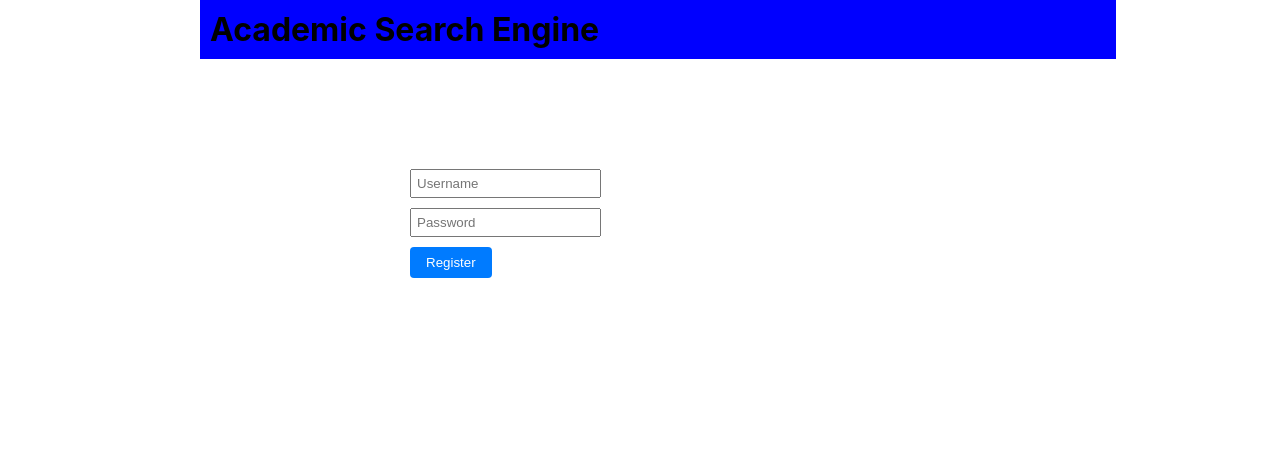
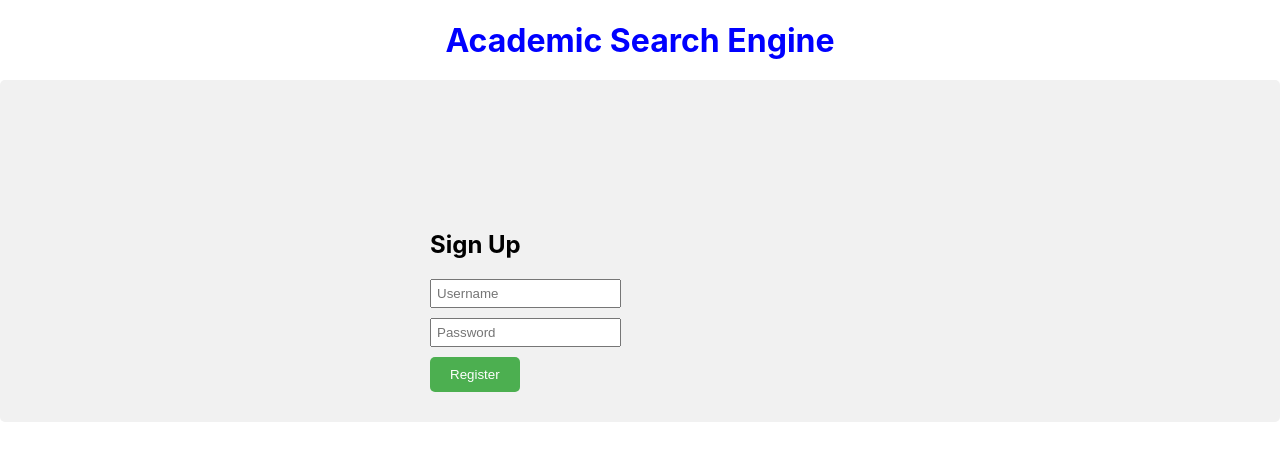
Before and after one commit to najeeb-ur-rahaman/search-engine, a React (Create React App) app: page /singup1 in a window 1280 px wide. Shown: the top 460 px of the page. Built offline with nearby package versions, Linux system fonts and the light colour scheme.

Commit message:
ui changes

```diff
--- a/src/App.js
+++ b/src/App.js
@@ -6,13 +6,15 @@ import Signup1 from './components/Signup1';
 import Home from './components/Home';
 function App() {
   return (
-
+    <div>
+    <h1 style={{textAlign:'center',color:'blue'}}>Academic Search Engine</h1>
    <Routes>
     <Route path='/' element={<Home/>}></Route>
     <Route path='/login' element={<SingnupPage/>}></Route>
     <Route path='/logout' element={<SingnupPage/>}></Route>
     <Route path='singup1' element={<Signup1/>}></Route>
       </Routes>
+      </div>
   );
 }
 
--- a/src/Form.css
+++ b/src/Form.css
@@ -3,6 +3,12 @@
     background-color: #f1f1f1;
     padding: 20px;
     border-radius: 5px;
+  }
+  .auth-container1 {
+    background-color: #f1f1f1;
+    padding: 10px;
+    border-radius: 5px;
+    margin: 0px 10px 400px 100px;
   }
 
   .input-group {
--- a/src/components/Home.js
+++ b/src/components/Home.js
@@ -23,16 +23,16 @@ const Home = () => {
        <>
        <div>
 
-<h1 style={center1}>Academic Search Engine</h1>
+
 </div>
-       {!islogin ?
+       {!islogin &&
         <div style={center}>
          <Link to="/login" >Login</Link>
         </div>
-        :
-        <div style={{position:"absollute",left:"700px",top:"20px",color: "#fff"}}>
-         <Link to="/logout" >Logout</Link>
-        </div>
+        // :
+        // <div style={{position:"absollute",float:'left',marginTop:'0px'}}>
+        //  <Link to="/logout" >Logout</Link>
+        // </div>
 }
 
         </>
--- a/src/components/SearchBar.js
+++ b/src/components/SearchBar.js
@@ -3,6 +3,8 @@ import List from './List'
 import SearchData from './SearchData';
 import { Link } from 'react-router-dom';
 import SignupPage from './SingnupPage'
+import '../Form.css'; // Import CSS file for styling
+import Home from './Home';
 const SearchBar = ({isLoggedIn}) => {
 
     const [data,setData]=useState([]);
@@ -24,7 +26,7 @@ const center= {
   margin:"00px 50px",
   width: "70%",
   padding: "10px",
-  top:"300px",
+  top:"200px",
   float:"left"
 }
 const center1= {
@@ -44,7 +46,7 @@ const center1= {
         setShowButton(false)
       };
     return(
-   <div>
+   <div className="auth-container1">
 
     {/* <div>
       {isLoggedIn &&
@@ -54,6 +56,9 @@ const center1= {
       }
     </div> */}
 
+          <div style={{position:"absolute", right:"100px",top:"100px"}}>
+         <Link to="/" element={<Home/>}>Logout</Link>
+         </div>
      {showButton?
      <div style={center}>
       <input  type="text" ref={inputElement} size="50"/>
--- a/src/components/Signup1.js
+++ b/src/components/Signup1.js
@@ -2,6 +2,7 @@ import { useState } from "react";
 import axios from "axios";
 import { Link } from "react-router-dom";
 import SignupPage from './SingnupPage.js'
+import '../Form.css'; // Import CSS file for styling
 const Signup1 = () => {
 
     const [username,setUsername] = useState('');
@@ -39,37 +40,67 @@ const Signup1 = () => {
         })
     }
     return (
+      // {message.includes("exist") ?
+      // <div style={{color:'red'}}>{message}</div> :
+      // <div style={{color:'green'}}>{message}</div>
+      // }
+      //   <div className="auth-container">
+      //  <h1 style={center1}>Academic Search Engine</h1>
 
-        <div>
-       <h1 style={center1}>Academic Search Engine</h1>
+
+      //     <input
+      //       type="text"
+      //       placeholder="Username"
+      //       value={username}
+      //       onChange={(e) => setUsername(e.target.value)}
+      //     />
+
+      //     <br/>
+      //     <div className="input-group">
+      //     <input
+      //       type="password"
+      //       placeholder="Password"
+      //       value={password}
+      //       onChange={(e) => setPassword(e.target.value)}
+      //     />
+      //     </div>
+      //     <div>
+      //     <button onClick={handleSubmit}>Register</button>
+
+      //     </div>
+      //     <br/>
+      //     <br/>
+      //     {message && <Link to="/" element={<SignupPage/>}>Go back to Login</Link>}
+      //     </div>
+
+
+
+
+      <div className="auth-container">
+
         <div style={center}>
+          {message==''?
+      <h2>Sign Up</h2>:""}
        {message.includes("exist") ?
       <div style={{color:'red'}}>{message}</div> :
       <div style={{color:'green'}}>{message}</div>
       }
-          <input
-            type="text"
-            placeholder="Username"
-            value={username}
-            onChange={(e) => setUsername(e.target.value)}
-          />
-          <br/>
-          <input
-            type="password"
-            placeholder="Password"
-            value={password}
-            onChange={(e) => setPassword(e.target.value)}
-          />
 
         <div>
-          <button onClick={handleSubmit}>Register</button>
+
+          <input type="text"  placeholder="Username" value={username} onChange={(e) => setUsername(e.target.value)} />
+        </div>
+        <div>
+
+          <input type="password"  placeholder="Password" value={password} onChange={(e) => setPassword(e.target.value)} />
+        </div>
+        <button type="submit" className="btn" onClick={handleSubmit}>Register</button>
 
       </div>
-          <br/>
-          <br/>
-          {message && <Link to="/" element={<SignupPage/>}>Go back to Login</Link>}
+      {message && !message.includes('exist') &&<Link to="/" element={<SignupPage/>} style={center}>Go back to Login</Link>}
     </div>
-          </div>
+
+
     )
 }
 export default Signup1;
--- a/src/components/SingnupPage.js
+++ b/src/components/SingnupPage.js
@@ -63,8 +63,8 @@ const user = {username,password}
 
   return (
 
-    <div>
-      <h1 style={center1}>Academic Search Engine</h1>
+    <div className="auth-container">
+
     <div style={center}>
 
       <div>
@@ -98,9 +98,9 @@ const user = {username,password}
 
      :
         <div>
-          <div style={center}>
+          {/* <div style={center}>
          <Link to="/" element={<Home/>}>Logout</Link>
-        </div>
+        </div>  */}
           <SearchBar isLoggedIn={isLoggedIn}/>
         </div>
 }
```
Lines whose indentation alone changed are shown as unchanged.
